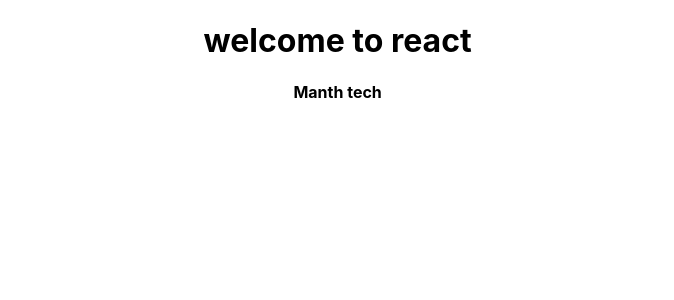
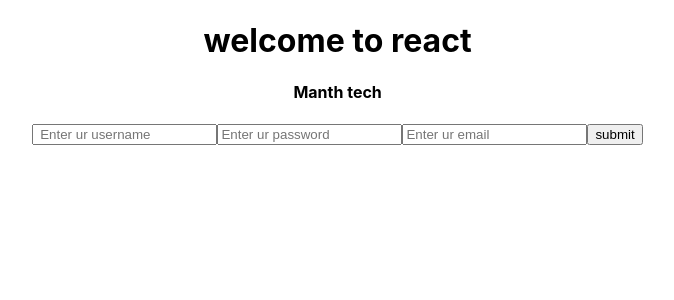
Before and after one commit to vamsigalanki/Mantha-React, a React (Create React App) app: page / in a window 1280 px wide. Shown: the top 300 px of the page, without its empty margins (232-906 px from the left). Built offline with nearby package versions, Linux system fonts and the light colour scheme.

Commit message:
class component

```diff
--- a/src/App.js
+++ b/src/App.js
@@ -2,11 +2,14 @@
 import './App.css';
 import './Acomponent.jsx' ;
 import Acomponent from './Acomponent.jsx';
+import './Inputs.jsx';
+import Inputs from './Inputs.jsx';
 
 function App() {
   return (
     <div className="App">
       <Acomponent></Acomponent>
+      <Inputs></Inputs>
     </div>
   );
 }
--- /dev/null
+++ b/src/Inputs.jsx
@@ -0,0 +1,20 @@
+import React from "react"
+class Inputs extends React.Component{
+    submit=()=>{
+        alert("hiiii")
+        return (
+            console.log("hellow")
+        )
+    }
+    render () {
+        return (
+            <div>
+                <input type="text" placeholder=" Enter ur username"></input>
+                <input type="text" placeholder="Enter ur password"></input>
+                <input type="text" placeholder="Enter ur email"></input>
+                <button onClick={this.submit}> submit</button>
+            </div>
+        )
+    }
+}
+export default Inputs
```
